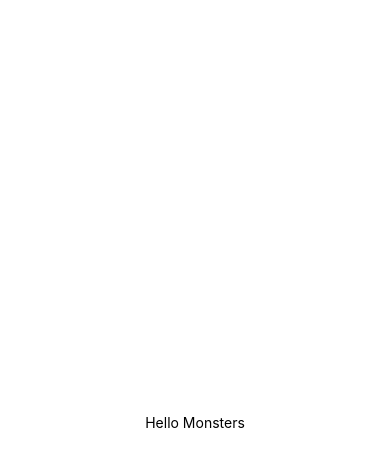
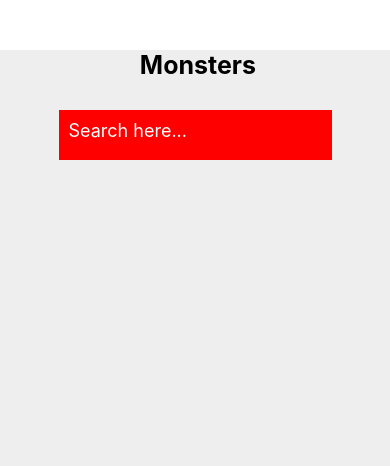
Before and after one commit to Vimalraveendra/ReactNative-Monsters, a React Native app: screen / in a window 390 px wide. Shown: the top 466 px of the page. Built offline with nearby package versions, Linux system fonts and the light colour scheme.

Commit message:
Created Components folder and added searchField component

```diff
--- a/App.js
+++ b/App.js
@@ -1,12 +1,27 @@
 import React from 'react';
 
-import {SafeAreaView, View, Text, StyleSheet} from 'react-native';
+import {SafeAreaView, Text, StyleSheet} from 'react-native';
+import SearchField from './Components/SearchField/SearchField';
 
 class App extends React.Component {
+  state = {
+    monsters: [],
+    searchText: '',
+  };
+
+  setSearchText = (text) => {
+    this.setState({
+      searchText: text,
+    });
+  };
   render() {
     return (
       <SafeAreaView style={styles.container}>
-        <Text>Hello Monsters</Text>
+        <Text style={styles.title}> Monsters</Text>
+        <SearchField
+          searchText={this.state.searchText}
+          setSearchText={this.setSearchText}
+        />
       </SafeAreaView>
     );
   }
@@ -15,12 +30,13 @@ class App extends React.Component {
 const styles = StyleSheet.create({
   container: {
     flex: 1,
-    justifyContent: 'center',
+    marginTop: 50,
     alignItems: 'center',
+    backgroundColor: '#eee',
   },
   title: {
-    fontSize: 20,
-    fontWeight: '500',
+    fontSize: 25,
+    fontWeight: '700',
   },
 });
 
--- /dev/null
+++ b/Components/SearchField/SearchField.js
@@ -0,0 +1,33 @@
+import React from 'react';
+
+import {View, StyleSheet, TextInput} from 'react-native';
+
+const SearchField = ({searchText, setSearchText}) => {
+  return (
+    <View style={styles.searchField}>
+      <TextInput
+        placeholder="Search here..."
+        style={styles.searchText}
+        onChangeText={setSearchText}
+      />
+    </View>
+  );
+};
+
+const styles = StyleSheet.create({
+  searchField: {
+    marginTop: 30,
+    alignItems: 'center',
+    backgroundColor: 'red',
+    width: '70%',
+    height: 50,
+  },
+  searchText: {
+    fontSize: 18,
+    color: '#fff',
+    padding: 10,
+    width: '100%',
+  },
+});
+
+export default SearchField;
```
